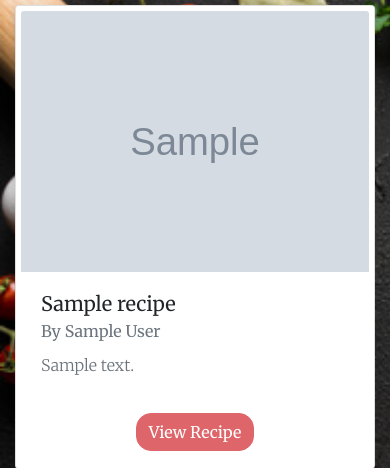
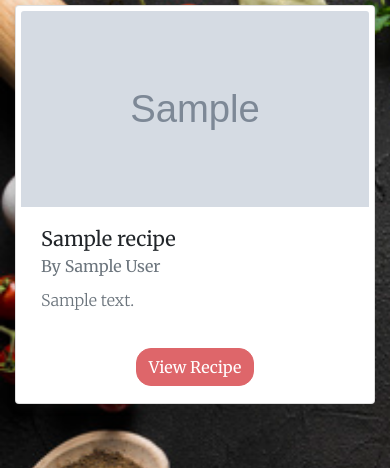
Before and after one commit to LawlessXD/my-cookbook, a Flask app: page / in a window 390 px wide. Shown: the part 85-553 px from the top of the page. Run offline with Flask 2, Linux system fonts and the light colour scheme; grey boxes marked "Sample" are stand-in pictures; a database or web service that is not in the repository returns one stand-in record (values such as "Sample title"); some libraries are stand-ins or nearby versions; some web fonts are replaced.

Commit message:
Added responsiveness to recipe images

```diff
--- a/static/css/style.css
+++ b/static/css/style.css
@@ -9,10 +9,12 @@
   padding: 0;
   margin: 0;
 }
+
 html {
   position: relative;
   min-height: 100%;
 }
+
 body {
   font-family: "Merriweather", serif;
   font-size: 16px;
@@ -27,21 +29,25 @@ body {
   margin: 0;
   padding: 0;
 }
+
 /* Start of Styling for Navigation Menu */
 /* Adapted from http://www.taniarascia.com/responsive-dropdown-navigation-bar/ */
 nav {
   float: right;
 }
+
 nav ul {
   /*Set display: none temporarily to work on the mobile toogle*/
   list-style: none;
   margin: 0;
   padding: 0;
 }
+
 nav ul li {
   float: left;
   position: relative;
 }
+
 nav ul li a {
   display: block;
   position: relative;
@@ -52,10 +58,12 @@ nav ul li a {
   color: #ffffff;
   text-decoration: none;
 }
+
 nav ul li a:hover {
   color: #ffffff;
   text-decoration: none;
 }
+
 nav ul li a::before {
   content: "";
   position: absolute;
@@ -68,32 +76,39 @@ nav ul li a::before {
   transform: scaleX(0);
   transition: all 0.3s ease-in-out 0s;
 }
+
 nav ul li a:hover::before {
   visibility: visible;
   transform: scaleX(1);
 }
+
 nav ul li ul li a:hover::before {
   visibility: hidden;
 }
+
 nav ul li ul li a:hover {
   color: #fff;
   background-color: #de666a;
   border-color: #de666a;
 }
+
 /* Target any anchor element that has child elements i.e. dropdown list */
 nav ul li a:not(:only-child):after {
   padding-left: 4px;
   content: " ▾";
 }
+
 /* Give the dropdown list items a min-width to ensure that the width won't vary based on content.*/
 nav ul li ul li {
   min-width: 190px;
 }
+
 nav ul li ul li a {
   padding: 15px;
   line-height: 20px;
   z-index: 1;
 }
+
 .nav-dropdown {
   position: absolute;
   display: none; /* dropdown menu will be toggled via javascript */
@@ -134,15 +149,19 @@ nav ul li ul li a {
   content: "";
   transition: all 300ms ease-in-out;
 }
+
 #nav-toggle span:before {
   top: -10px;
 }
+
 #nav-toggle span:after {
   bottom: -10px;
 }
+
 #nav-toggle.active span {
   background-color: transparent;
 }
+
 #nav-toggle.active span:before,
 #nav-toggle.active span:after {
   top: 0;
@@ -250,6 +269,12 @@ nav ul li ul li a {
   border-radius: 4px;
   box-shadow: 0px 4px 8px rgba(38, 38, 38, 0.2);
 }
+
+/* Fix image for recipe-cards */
+.embed-responsive .card-img-top {
+  object-fit: cover;
+}
+
 .recipe-subtitle {
   margin-top: -0.375rem;
   font-size: 1rem;
--- a/templates/recipes.html
+++ b/templates/recipes.html
@@ -7,11 +7,9 @@
       {% for recipe in recipes %}
       <div class="col-md-4 col-sm-6 col-xs-12 mb-4">
         <div class="card">
-          <img
-            src="{{recipe.recipe_image}}"
-            class="card-img-top"
-            alt="Recipe Image"
-          />
+          <div class="embed-responsive embed-responsive-16by9">
+          <img src="{{recipe.recipe_image}}" class="card-img-top embed-responsive-item" alt="Recipe Image" />
+          </div>
           <div class="card-body">
             <h5 class="card-title">{{recipe.recipe_name}}</h5>
             <div class="recipe-subtitle mb-2 text-muted">
```
